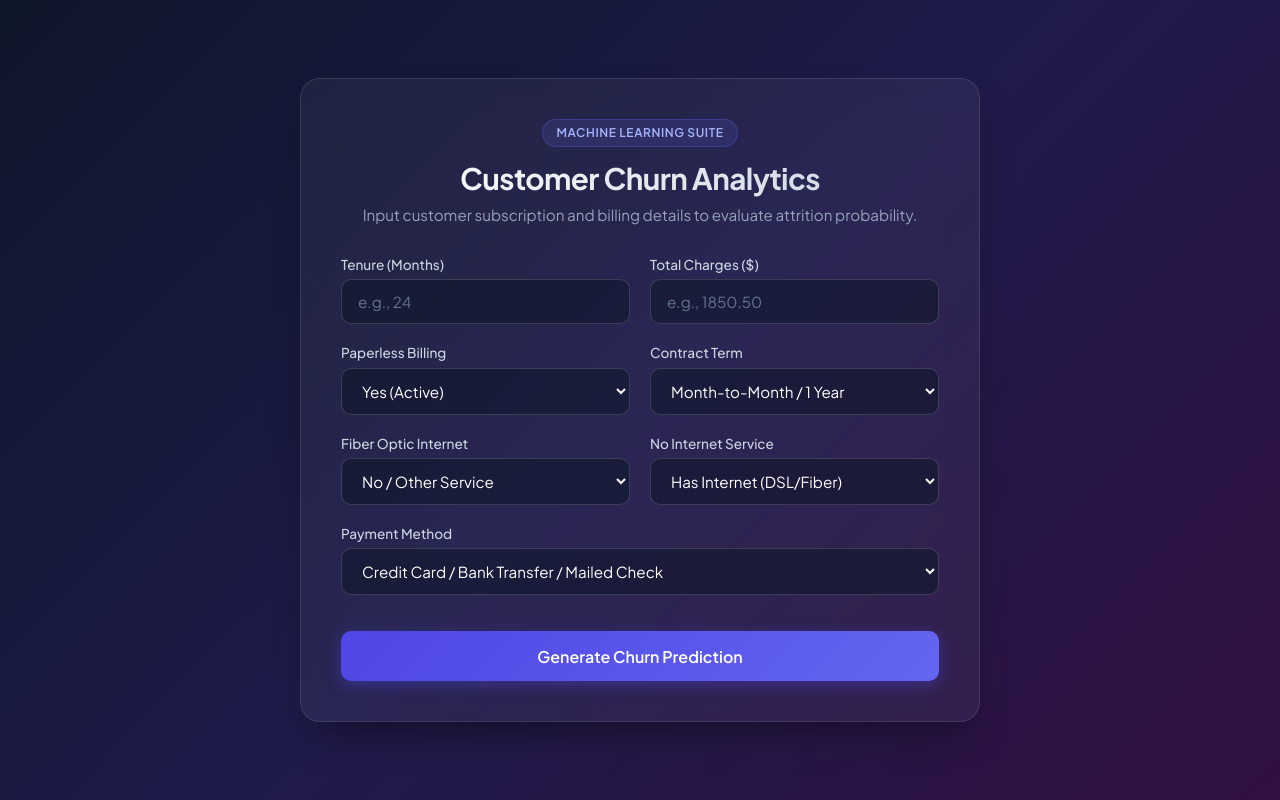
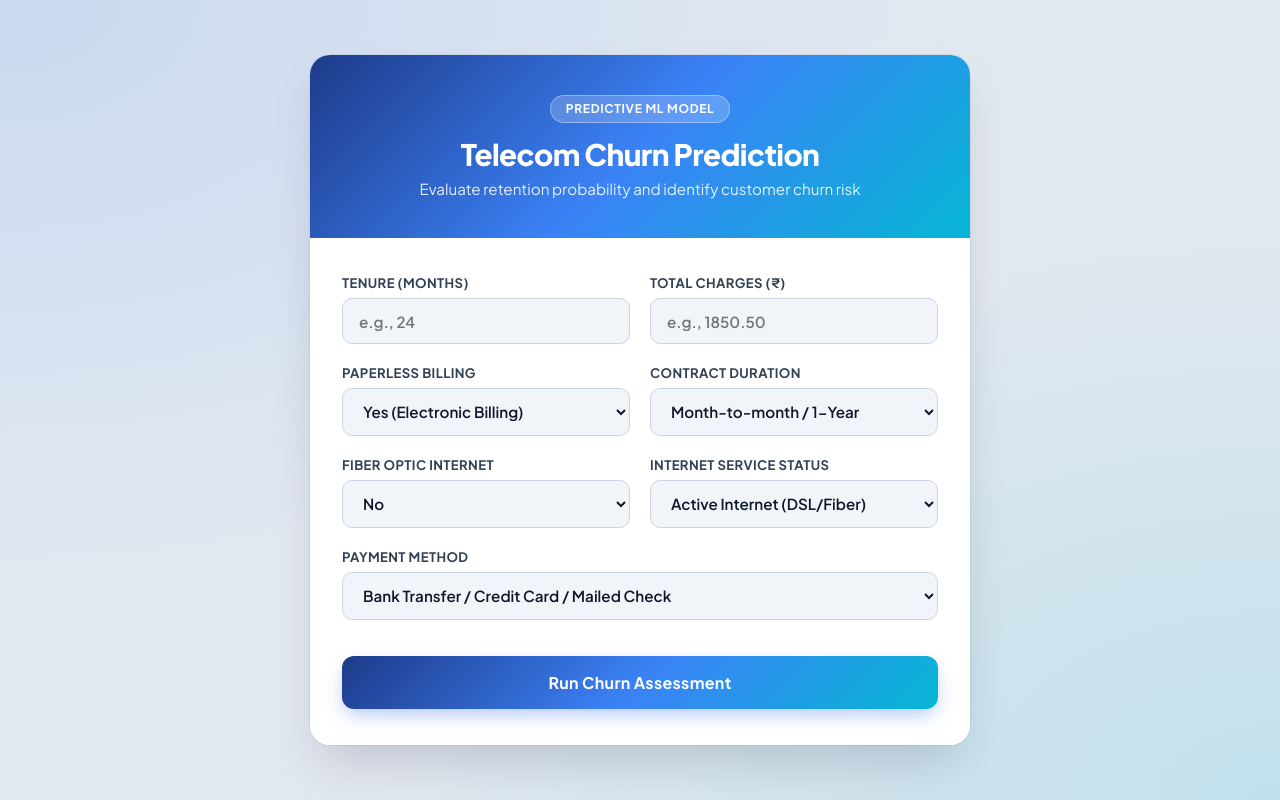
Before and after one commit to ThiruVikraman1/Telecom-Churn-Prediction-Project, a Flask app: page / in a window 1280 px wide. Run offline with Flask 3, Linux system fonts and the light colour scheme; parts of the project's set-up code (start-up, migrations or seed data) failed here and were passed over.

Commit message:
Add files via upload

```diff
--- a/Deployment/Flask Application/templates/index.html
+++ b/Deployment/Flask Application/templates/index.html
@@ -4,22 +4,20 @@
     <meta charset="UTF-8">
     <meta name="viewport" content="width=device-width, initial-scale=1.0">
     <title>Telecom Churn Prediction</title>
-    <!-- Google Fonts -->
     <link rel="preconnect" href="https://fonts.googleapis.com">
     <link rel="preconnect" href="https://fonts.gstatic.com" crossorigin>
-    <link href="https://fonts.googleapis.com/css2?family=Plus+Jakarta+Sans:wght@400;500;600;700&display=swap" rel="stylesheet">
+    <link href="https://fonts.googleapis.com/css2?family=Plus+Jakarta+Sans:wght@400;500;600;700;800&display=swap" rel="stylesheet">
     <style>
         :root {
-            --primary: #4f46e5;
-            --primary-hover: #4338ca;
-            --bg-gradient: linear-gradient(135deg, #0f172a 0%, #1e1b4b 50%, #311042 100%);
-            --card-bg: rgba(255, 255, 255, 0.05);
-            --card-border: rgba(255, 255, 255, 0.1);
-            --text-main: #f8fafc;
-            --text-muted: #94a3b8;
-            --input-bg: rgba(15, 23, 42, 0.6);
-            --input-border: rgba(255, 255, 255, 0.15);
-            --focus-ring: rgba(99, 102, 241, 0.4);
+            --brand-gradient: linear-gradient(135deg, #1e3a8a 0%, #3b82f6 50%, #06b6d4 100%);
+            --page-bg: #e2e8f0;
+            --card-bg: #ffffff;
+            --surface-bg: #f1f5f9;
+            --border-color: #cbd5e1;
+            --text-main: #0f172a;
+            --text-muted: #475569;
+            --accent: #2563eb;
+            --accent-hover: #1d4ed8;
         }
 
         * {
@@ -31,7 +29,10 @@
 
         body {
             min-height: 100vh;
-            background: var(--bg-gradient);
+            background: var(--page-bg);
+            background-image:
+                radial-gradient(at 0% 0%, rgba(59, 130, 246, 0.15) 0px, transparent 50%),
+                radial-gradient(at 100% 100%, rgba(6, 182, 212, 0.15) 0px, transparent 50%);
             display: flex;
             align-items: center;
             justify-content: center;
@@ -39,51 +40,55 @@
             color: var(--text-main);
         }
 
-        .container {
+        .dashboard-card {
             width: 100%;
-            max-width: 680px;
+            max-width: 660px;
             background: var(--card-bg);
-            backdrop-filter: blur(16px);
-            -webkit-backdrop-filter: blur(16px);
-            border: 1px solid var(--card-border);
             border-radius: 20px;
-            padding: 2.5rem;
-            box-shadow: 0 20px 40px -15px rgba(0, 0, 0, 0.5);
+            overflow: hidden;
+            box-shadow: 0 25px 50px -12px rgba(15, 23, 42, 0.18), 0 0 0 1px rgba(15, 23, 42, 0.05);
         }
 
-        .header {
+        /* Rich Colored Banner Header */
+        .card-header {
+            background: var(--brand-gradient);
+            padding: 2.5rem 2rem;
+            color: #ffffff;
             text-align: center;
-            margin-bottom: 2rem;
+            position: relative;
         }
 
         .badge {
             display: inline-block;
-            padding: 0.35rem 0.85rem;
-            background: rgba(99, 102, 241, 0.15);
-            border: 1px solid rgba(99, 102, 241, 0.3);
+            padding: 0.35rem 0.9rem;
+            background: rgba(255, 255, 255, 0.2);
+            backdrop-filter: blur(8px);
+            border: 1px solid rgba(255, 255, 255, 0.35);
             border-radius: 50px;
             font-size: 0.75rem;
-            font-weight: 600;
-            color: #a5b4fc;
-            letter-spacing: 0.05em;
+            font-weight: 700;
+            letter-spacing: 0.06em;
             text-transform: uppercase;
             margin-bottom: 0.75rem;
         }
 
-        .header h1 {
+        .card-header h1 {
             font-size: 1.85rem;
-            font-weight: 700;
+            font-weight: 800;
             letter-spacing: -0.02em;
-            margin-bottom: 0.5rem;
-            background: linear-gradient(to right, #ffffff, #cbd5e1);
-            -webkit-background-clip: text;
-            background-clip: text;
-            -webkit-text-fill-color: transparent;
+            margin-bottom: 0.4rem;
         }
 
-        .header p {
+        .card-header p {
             font-size: 0.95rem;
-            color: var(--text-muted);
+            color: rgba(255, 255, 255, 0.88);
+            font-weight: 400;
+        }
+
+        /* Form Area */
+        .card-body {
+            padding: 2.25rem 2rem;
+            background: var(--card-bg);
         }
 
         .form-grid {
@@ -103,56 +108,56 @@
         }
 
         label {
-            font-size: 0.85rem;
-            font-weight: 500;
-            color: #cbd5e1;
+            font-size: 0.82rem;
+            font-weight: 700;
+            color: #334155;
+            text-transform: uppercase;
+            letter-spacing: 0.03em;
         }
 
         input, select {
             width: 100%;
-            padding: 0.75rem 1rem;
-            background: var(--input-bg);
-            border: 1px solid var(--input-border);
+            padding: 0.8rem 1rem;
+            background: var(--surface-bg);
+            border: 1.5px solid var(--border-color);
             border-radius: 10px;
             font-size: 0.95rem;
-            color: #ffffff;
+            font-weight: 600;
+            color: var(--text-main);
             outline: none;
-            transition: all 0.2s ease-in-out;
+            transition: all 0.2s ease;
         }
 
-        input::placeholder {
-            color: #64748b;
-        }
-
-        select option {
-            background: #0f172a;
-            color: #ffffff;
+        input:hover, select:hover {
+            border-color: #94a3b8;
+            background: #ffffff;
         }
 
         input:focus, select:focus {
-            border-color: #818cf8;
-            box-shadow: 0 0 0 4px var(--focus-ring);
+            background: #ffffff;
+            border-color: var(--accent);
+            box-shadow: 0 0 0 4px rgba(37, 99, 235, 0.15);
         }
 
         .btn-submit {
             grid-column: 1 / -1;
             margin-top: 1rem;
-            padding: 0.9rem;
-            background: linear-gradient(135deg, #4f46e5 0%, #6366f1 100%);
+            padding: 1rem;
+            background: var(--brand-gradient);
             color: #ffffff;
             border: none;
-            border-radius: 10px;
+            border-radius: 12px;
             font-size: 1rem;
-            font-weight: 600;
+            font-weight: 700;
+            letter-spacing: 0.02em;
             cursor: pointer;
-            transition: all 0.2s ease-in-out;
-            box-shadow: 0 4px 15px rgba(79, 70, 229, 0.4);
+            transition: transform 0.15s ease, box-shadow 0.15s ease;
+            box-shadow: 0 8px 20px -4px rgba(37, 99, 235, 0.4);
         }
 
         .btn-submit:hover {
             transform: translateY(-2px);
-            box-shadow: 0 6px 20px rgba(79, 70, 229, 0.6);
-            background: linear-gradient(135deg, #4338ca 0%, #4f46e5 100%);
+            box-shadow: 0 12px 24px -4px rgba(37, 99, 235, 0.5);
         }
 
         .btn-submit:active {
@@ -160,10 +165,12 @@
         }
 
         @media (max-width: 600px) {
-            .container {
+            .dashboard-card {
+                border-radius: 14px;
+            }
+            .card-header, .card-body {
                 padding: 1.5rem;
             }
-
             .form-grid {
                 grid-template-columns: 1fr;
             }
@@ -171,54 +178,53 @@
     </style>
 </head>
 <body>
-    <div class="container">
-        <div class="header">
-            <span class="badge">Machine Learning Suite</span>
-            <h1>Customer Churn Analytics</h1>
-            <p>Input customer subscription and billing details to evaluate attrition probability.</p>
+    <div class="dashboard-card">
+        <div class="card-header">
+            <span class="badge">Predictive ML Model</span>
+            <h1>Telecom Churn Prediction</h1>
+            <p>Evaluate retention probability and identify customer churn risk</p>
         </div>
 
+        <div class="card-body">
             <form action="/predict" method="POST" class="form-grid">
-            <!-- Continuous Inputs -->
                 <div class="form-group">
                     <label for="tenure">Tenure (Months)</label>
                     <input type="number" id="tenure" name="tenure" placeholder="e.g., 24" min="0" step="1" required>
                 </div>
 
                 <div class="form-group">
-                <label for="total_charges">Total Charges ($)</label>
+                    <label for="total_charges">Total Charges (₹)</label>
                     <input type="number" id="total_charges" name="total_charges" placeholder="e.g., 1850.50" min="0" step="0.01" required>
                 </div>
 
-            <!-- Categorical / Binary Inputs -->
                 <div class="form-group">
                     <label for="paperless_billing">Paperless Billing</label>
                     <select id="paperless_billing" name="paperless_billing" required>
-                    <option value="1">Yes (Active)</option>
+                        <option value="1">Yes (Electronic Billing)</option>
                         <option value="0">No (Paper Invoices)</option>
                     </select>
                 </div>
 
                 <div class="form-group">
-                <label for="two_year_contract">Contract Term</label>
+                    <label for="two_year_contract">Contract Duration</label>
                     <select id="two_year_contract" name="two_year_contract" required>
-                    <option value="0">Month-to-Month / 1 Year</option>
-                    <option value="1">Two-Year Contract</option>
+                        <option value="0">Month-to-month / 1-Year</option>
+                        <option value="1">2-Year Contract</option>
                     </select>
                 </div>
 
                 <div class="form-group">
                     <label for="fiber_optic_internet_service">Fiber Optic Internet</label>
                     <select id="fiber_optic_internet_service" name="fiber_optic_internet_service" required>
-                    <option value="0">No / Other Service</option>
+                        <option value="0">No</option>
                         <option value="1">Yes (Fiber Optic)</option>
                     </select>
                 </div>
 
                 <div class="form-group">
-                <label for="no_internet_service">No Internet Service</label>
+                    <label for="no_internet_service">Internet Service Status</label>
                     <select id="no_internet_service" name="no_internet_service" required>
-                    <option value="0">Has Internet (DSL/Fiber)</option>
+                        <option value="0">Active Internet (DSL/Fiber)</option>
                         <option value="1">No Internet Service</option>
                     </select>
                 </div>
@@ -226,13 +232,14 @@
                 <div class="form-group full-width">
                     <label for="electronic_check_payment_method">Payment Method</label>
                     <select id="electronic_check_payment_method" name="electronic_check_payment_method" required>
-                    <option value="0">Credit Card / Bank Transfer / Mailed Check</option>
+                        <option value="0">Bank Transfer / Credit Card / Mailed Check</option>
                         <option value="1">Electronic Check</option>
                     </select>
                 </div>
 
-            <button type="submit" class="btn-submit">Generate Churn Prediction</button>
+                <button type="submit" class="btn-submit">Run Churn Assessment</button>
             </form>
+        </div>
     </div>
 </body>
 </html>
```
Also changed, not shown: Deployment/Flask Application/templates/result.html (+93 -98 lines). Lines whose indentation alone changed are shown as unchanged.
